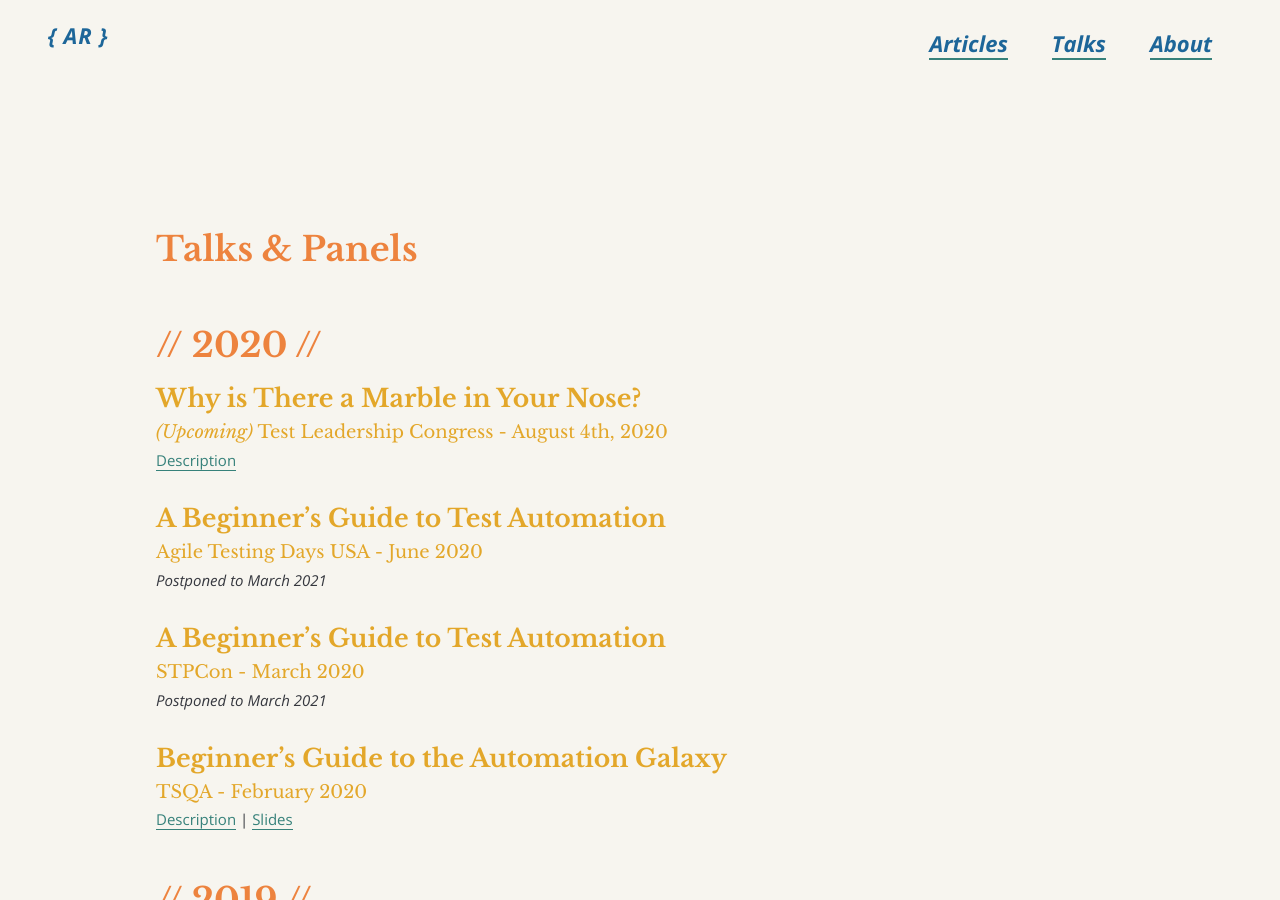
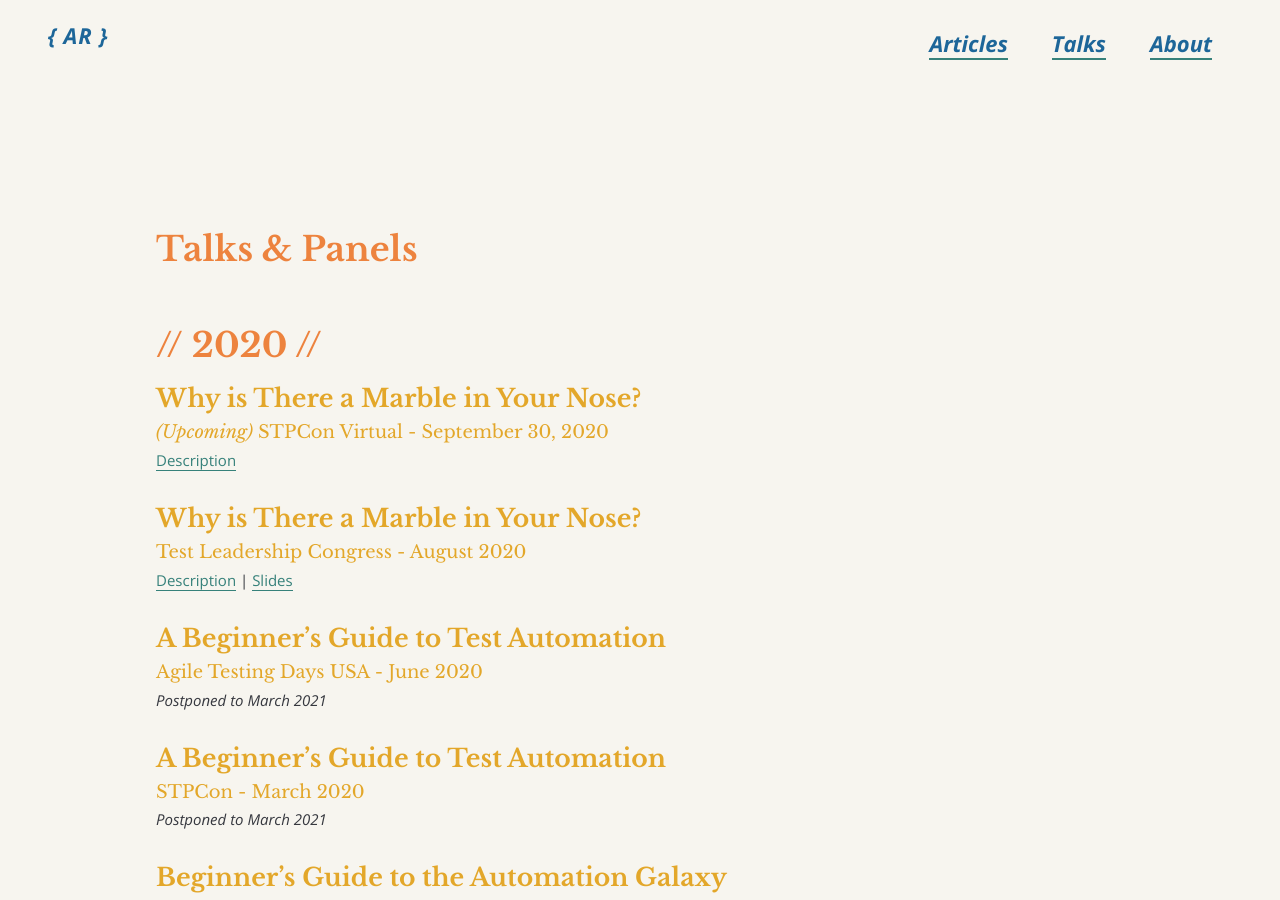
Before and after one commit to angelariggs/angelariggs.github.io, a Jekyll site: the page built from talks.md, in a window 1280 px wide and 900 px high. Built offline with Jekyll 4.4.1, drawn with Linux system fonts in a browser that asks for light colours.

Commit message:
added stpcon, updated about

```diff
--- a/talks.md
+++ b/talks.md
@@ -10,8 +10,12 @@ permalink: /talks
 # // 2020 //
 
 ## Why is There a Marble in Your Nose?
-### _(Upcoming)_ Test Leadership Congress - August 4th, 2020
-[Description](https://testleadership2020.sched.com/event/cL6U/why-is-there-a-marble-in-your-nose#sched-page-event-sharing)
+### _(Upcoming)_ STPCon Virtual - September 30, 2020
+[Description](https://www.stpcon.com/speakers/angela-riggs/)
+
+## Why is There a Marble in Your Nose?
+### Test Leadership Congress - August 2020
+[Description](https://testleadership2020.sched.com/event/cL6U/why-is-there-a-marble-in-your-nose#sched-page-event-sharing) | [Slides](https://bit.ly/tlc-marble-in-nose)
 
 ## A Beginner's Guide to Test Automation
 ### Agile Testing Days USA - June 2020
```
Also changed, not shown: about.md (+2 -5 lines).
